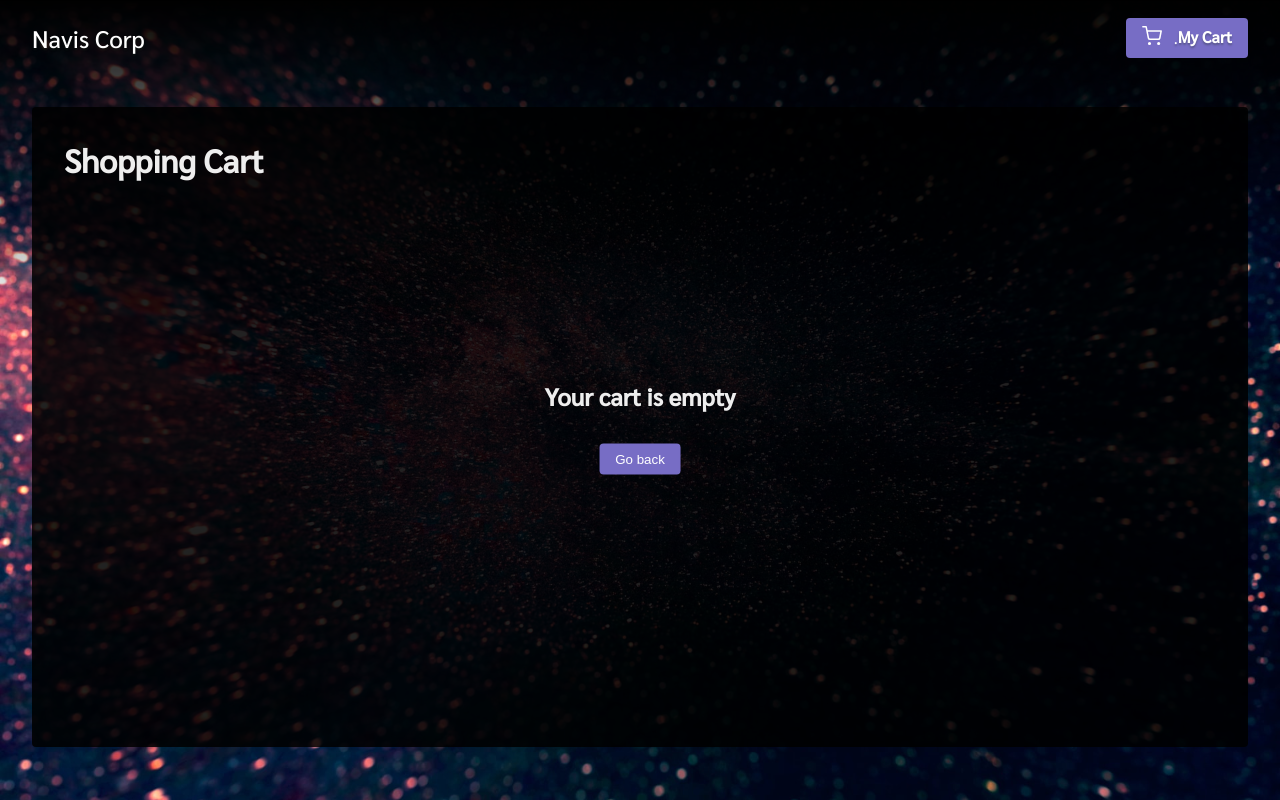
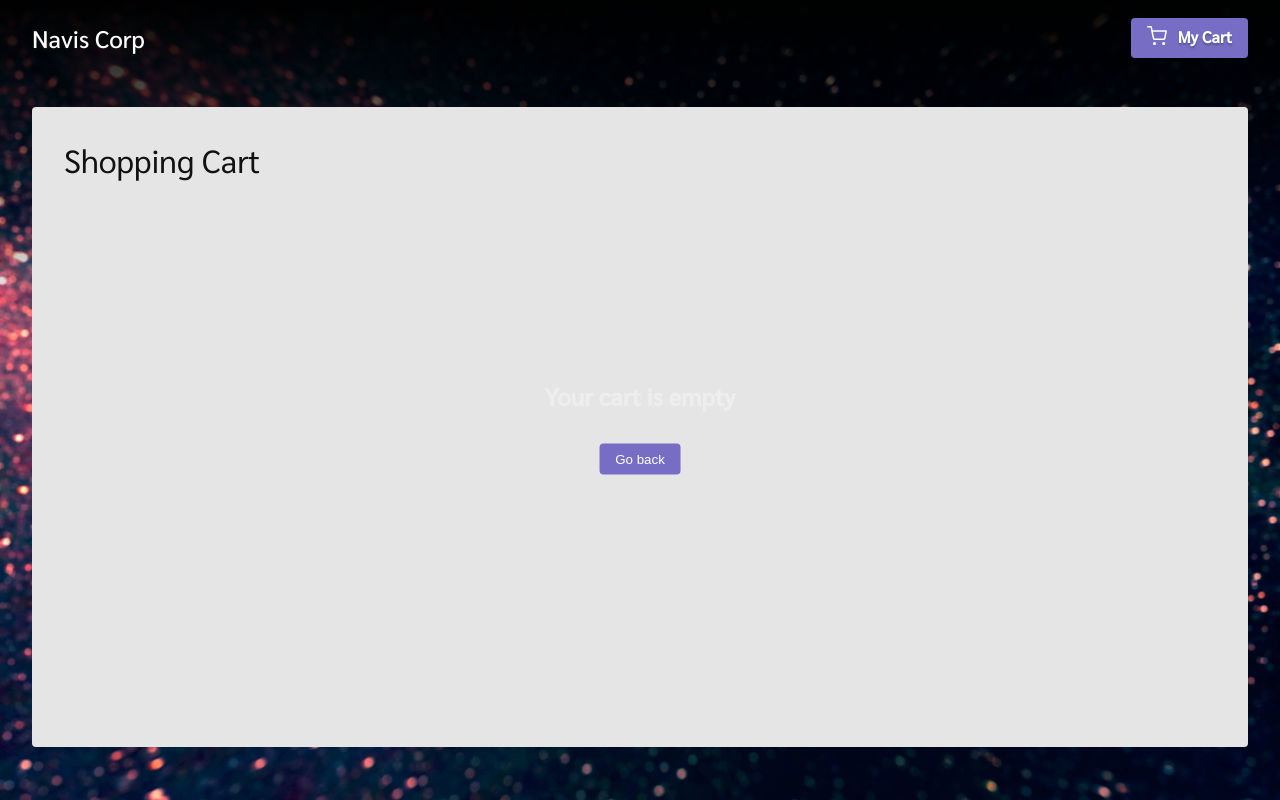
Before and after one commit to llfalcao/shopping-cart, a React (Create React App) app: page /shopping-cart/checkout in a window 1280 px wide. Built offline with nearby package versions, Linux system fonts and the light colour scheme.

Commit message:
Style cart items' buttons

```diff
--- a/src/components/CartItem/styles.jsx
+++ b/src/components/CartItem/styles.jsx
@@ -1,7 +1,8 @@
 import styled from 'styled-components';
 
 export const CartItem = styled.div`
-  background: #625c9190;
+  background: #625c9152;
+  color: #000000;
   display: flex;
   align-items: center;
   padding: 1rem;
@@ -44,8 +45,14 @@ export const ProductInfo = styled.div`
 `;
 
 export const CountContainer = styled.div`
+  box-shadow: 0 0 2px 0 rgba(0, 0, 0, 0.3);
+
   & button {
     background: #ccc;
+
+    &:active {
+      background: #bbb;
+    }
   }
 `;
 
@@ -67,4 +74,9 @@ export const Remove = styled.button`
   margin-right: 1rem;
   color: #fff;
   font-weight: 600;
+  box-shadow: 0 0 2px 1px rgba(0, 0, 0, 0.3);
+
+  &:active {
+    background: #b33232;
+  }
 `;
--- a/src/components/Header/Header.js
+++ b/src/components/Header/Header.js
@@ -13,7 +13,7 @@ const Header = ({ items }) => {
           <img src={cart} alt="Cart Icon" />
           {items > 0 ? <S.CartItemCounter>{items}</S.CartItemCounter> : null}
         </S.IconContainer>
-        .<span>My Cart</span>
+        <span>My Cart</span>
       </S.LinkCart>
     </S.Header>
   );
--- a/src/pages/Checkout/styles.jsx
+++ b/src/pages/Checkout/styles.jsx
@@ -5,8 +5,14 @@ export const Container = styled.div`
   margin: 2rem;
   padding: 2rem;
   border-radius: 0.25rem;
-  background: #000000dd;
+  background: #e5e5e5;
+
   min-height: calc(100vh - 10rem);
+
+  & h1 {
+    color: #111;
+    font-weight: 400;
+  }
 `;
 
 export const EmptyCart = styled.div`
```
